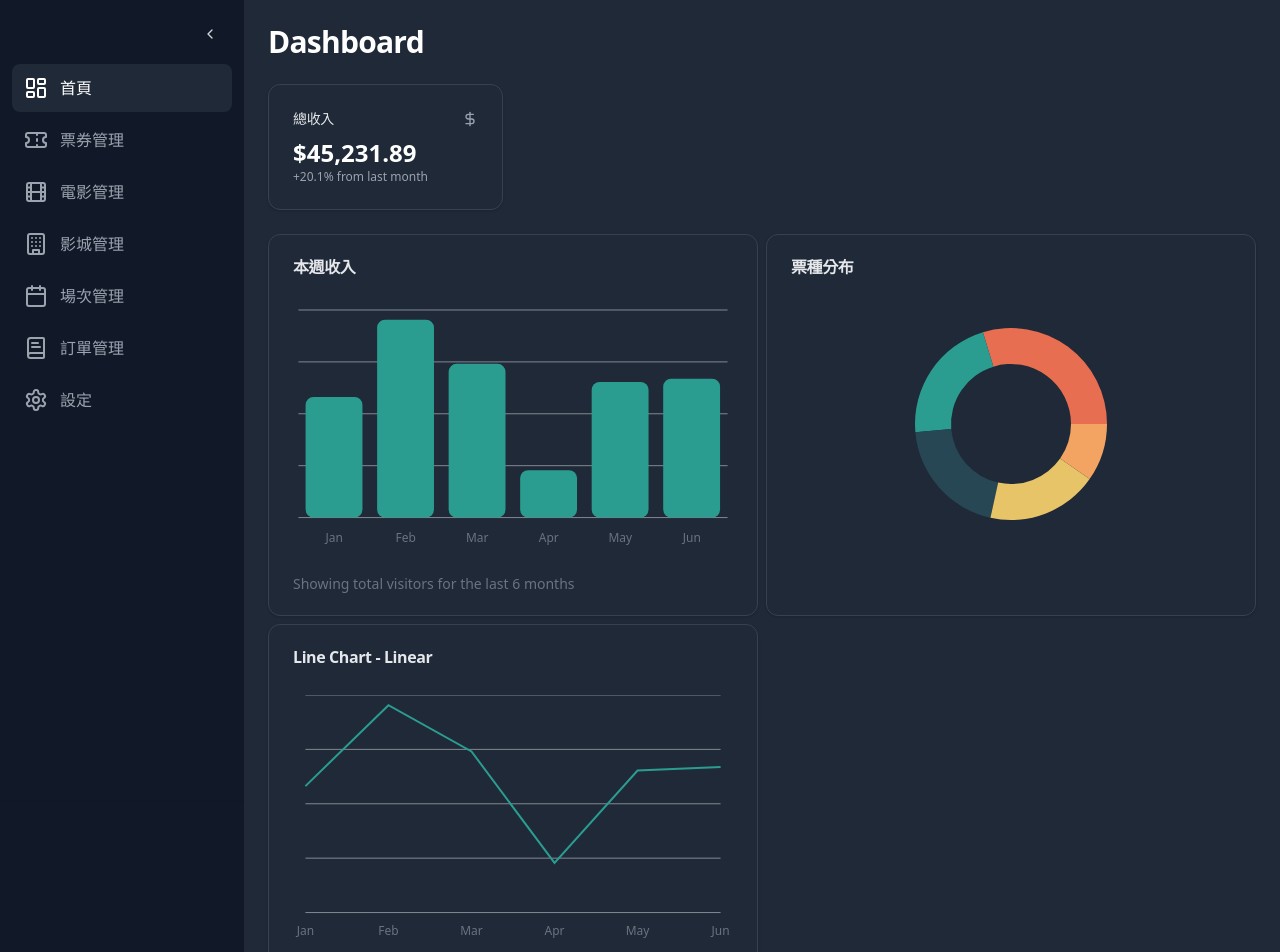
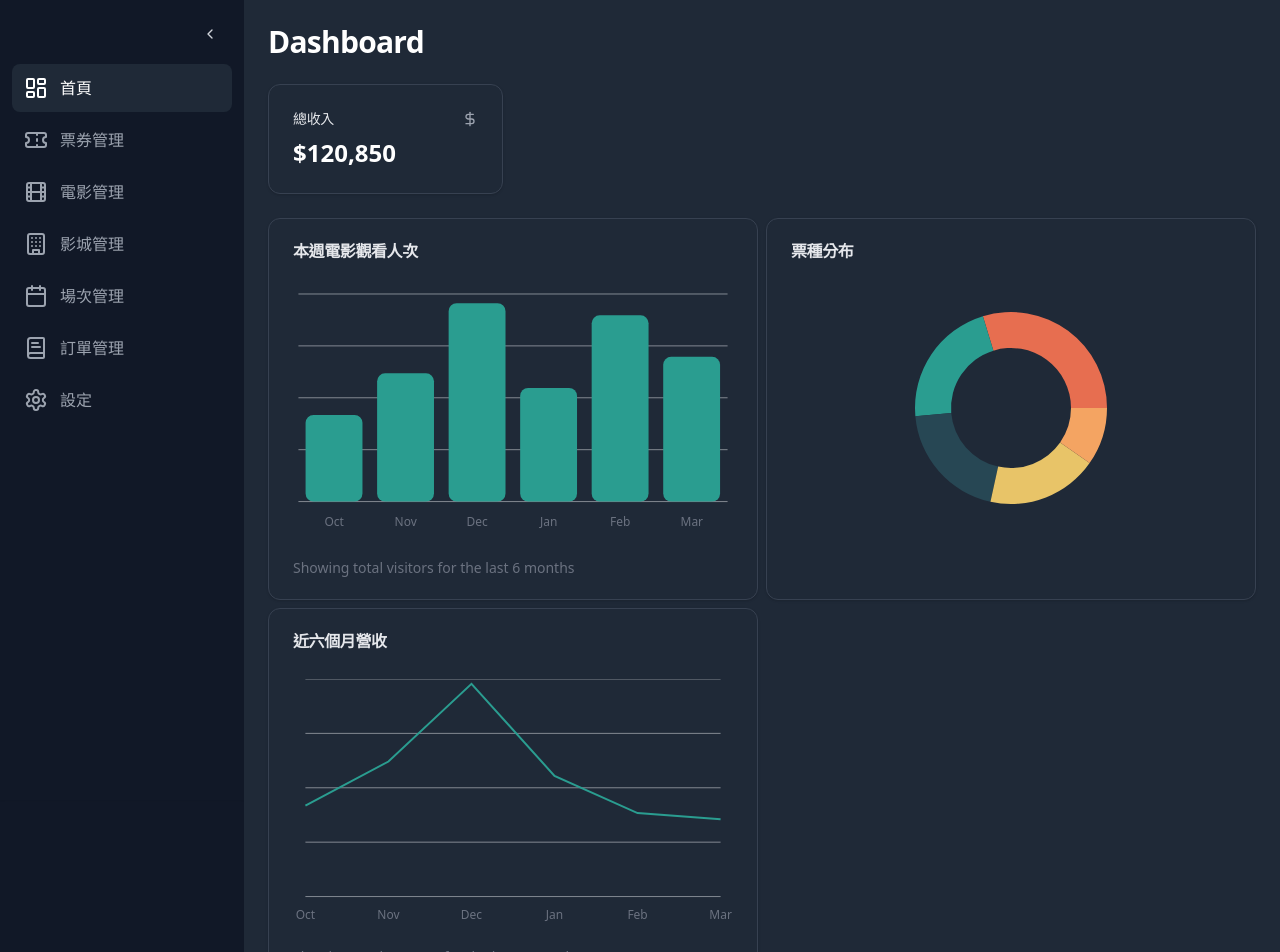
Before and after one commit to spsekk2127/cinema, a Next.js app: page /admin in a window 1280 px wide. Shown: the top 952 px of the page. Built offline with nearby package versions, Linux system fonts and the light colour scheme.

Commit message:
修改數據資料

```diff
--- a/src/app/admin/page.js
+++ b/src/app/admin/page.js
@@ -28,29 +28,29 @@ import {
 } from "@/components/admin/ui/chart";
 
 const chartData_bar_chart = [
+  { month: "October", desktop: 142 },
+  { month: "November", desktop: 210 },
+  { month: "December", desktop: 325 },
   { month: "January", desktop: 186 },
   { month: "February", desktop: 305 },
   { month: "March", desktop: 237 },
-  { month: "April", desktop: 73 },
-  { month: "May", desktop: 209 },
-  { month: "June", desktop: 214 },
 ];
 
 const chartData_pie_donut = [
-  { browser: "chrome", visitors: 275, fill: "var(--color-chrome)" },
-  { browser: "safari", visitors: 200, fill: "var(--color-safari)" },
-  { browser: "firefox", visitors: 187, fill: "var(--color-firefox)" },
-  { browser: "edge", visitors: 173, fill: "var(--color-edge)" },
-  { browser: "other", visitors: 90, fill: "var(--color-other)" },
+  { browser: "adult", visitors: 275, fill: "var(--color-adult)" },
+  { browser: "student", visitors: 200, fill: "var(--color-student)" },
+  { browser: "child", visitors: 187, fill: "var(--color-child)" },
+  { browser: "senior", visitors: 173, fill: "var(--color-senior)" },
+  { browser: "disability", visitors: 90, fill: "var(--color-disability)" },
 ];
 
 const chartData_line_chart = [
-  { month: "January", desktop: 186 },
-  { month: "February", desktop: 305 },
-  { month: "March", desktop: 237 },
-  { month: "April", desktop: 73 },
-  { month: "May", desktop: 209 },
-  { month: "June", desktop: 214 },
+  { month: "October", desktop: 142200 },
+  { month: "November", desktop: 211000 },
+  { month: "December", desktop: 332500 },
+  { month: "January", desktop: 188600 },
+  { month: "February", desktop: 130500 },
+  { month: "March", desktop: 120850 },
 ];
 
 const chartConfig_bar_chart = {
@@ -64,31 +64,31 @@ const chartConfig_pie_donut = {
   visitors: {
     label: "Visitors",
   },
-  chrome: {
-    label: "Chrome",
+  adult: {
+    label: "全票",
     color: "hsl(var(--chart-1))",
   },
-  safari: {
-    label: "Safari",
+  student: {
+    label: "學生票",
     color: "hsl(var(--chart-2))",
   },
-  firefox: {
-    label: "Firefox",
+  child: {
+    label: "兒童票",
     color: "hsl(var(--chart-3))",
   },
-  edge: {
-    label: "Edge",
+  senior: {
+    label: "敬老票",
     color: "hsl(var(--chart-4))",
   },
-  other: {
-    label: "Other",
+  disability: {
+    label: "愛心票",
     color: "hsl(var(--chart-5))",
   },
 };
 
 const chartConfig_line_chart = {
   desktop: {
-    label: "Desktop",
+    label: "營收",
     color: "hsl(var(--chart-2))",
   },
 };
@@ -112,8 +112,8 @@ export default function Component() {
             <DollarSign className="h-4 w-4 text-gray-400" />
           </CardHeader>
           <CardContent>
-            <div className="text-2xl font-bold text-white">$45,231.89</div>
-            <p className="text-xs text-gray-400">+20.1% from last month</p>
+            <div className="text-2xl font-bold text-white">$120,850</div>
+            <p className="text-xs text-gray-400"></p>
           </CardContent>
         </Card>
       </div>
@@ -122,7 +122,7 @@ export default function Component() {
       <div className="grid gap-2 md:grid-cols-2 lg:grid-cols-6">
         <Card className="col-span-3 bg-gray-800 border-gray-700">
           <CardHeader className="text-gray-200">
-            <CardTitle>本週收入</CardTitle>
+            <CardTitle>本週電影觀看人次</CardTitle>
             <CardDescription></CardDescription>
           </CardHeader>
           <CardContent>
@@ -178,7 +178,7 @@ export default function Component() {
 
         <Card className="col-span-3 bg-gray-800 border-gray-700">
           <CardHeader>
-            <CardTitle className="text-gray-200">Line Chart - Linear</CardTitle>
+            <CardTitle className="text-gray-200">近六個月營收</CardTitle>
             <CardDescription></CardDescription>
           </CardHeader>
           <CardContent>
@@ -215,7 +215,7 @@ export default function Component() {
           </CardContent>
           <CardFooter className="flex-col items-start gap-2 text-sm">
             <div className="leading-none text-muted-foreground">
-              Showing total visitors for the last 6 months
+              Showing total revenue for the last 6 months
             </div>
           </CardFooter>
         </Card>
```
